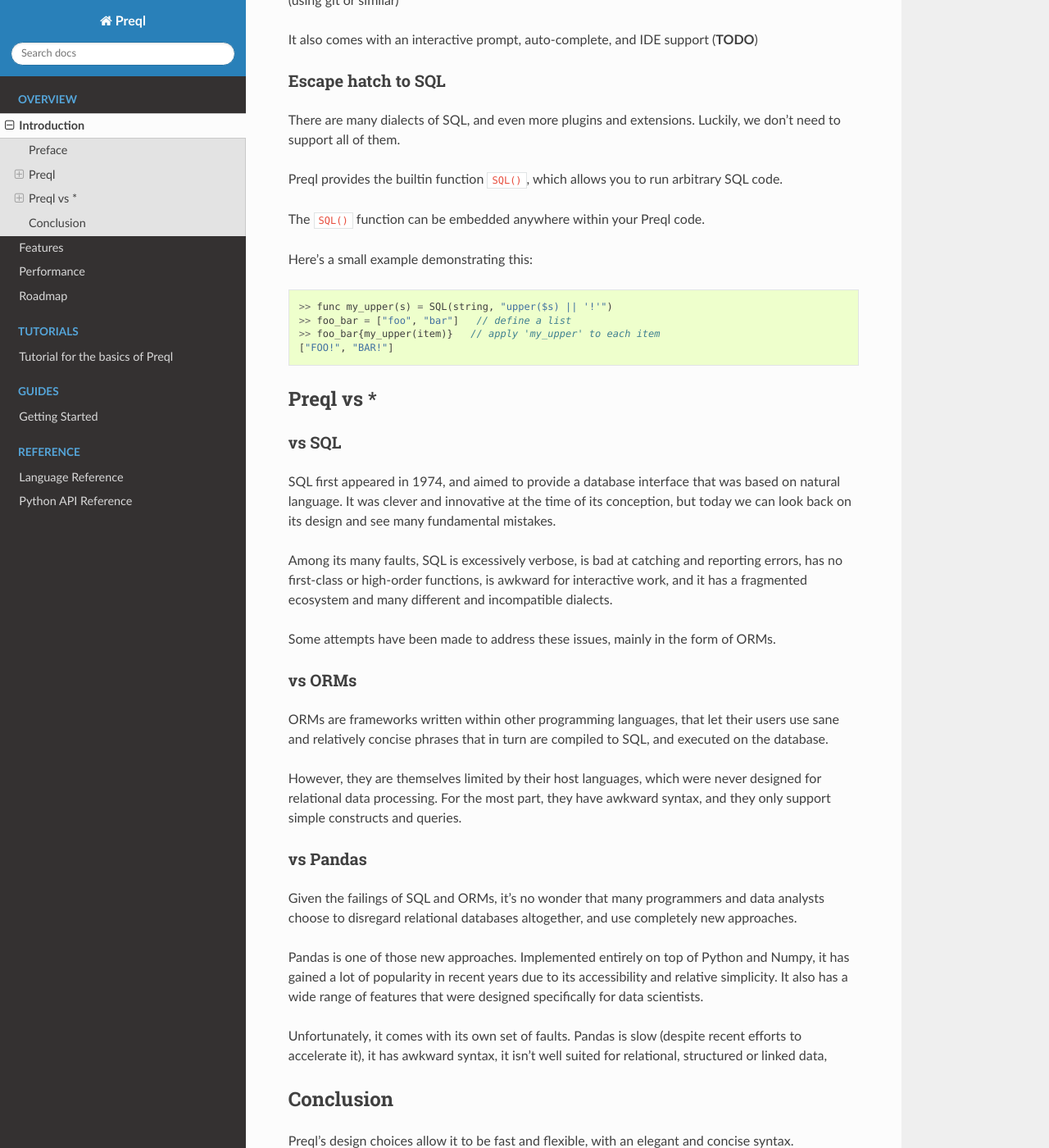
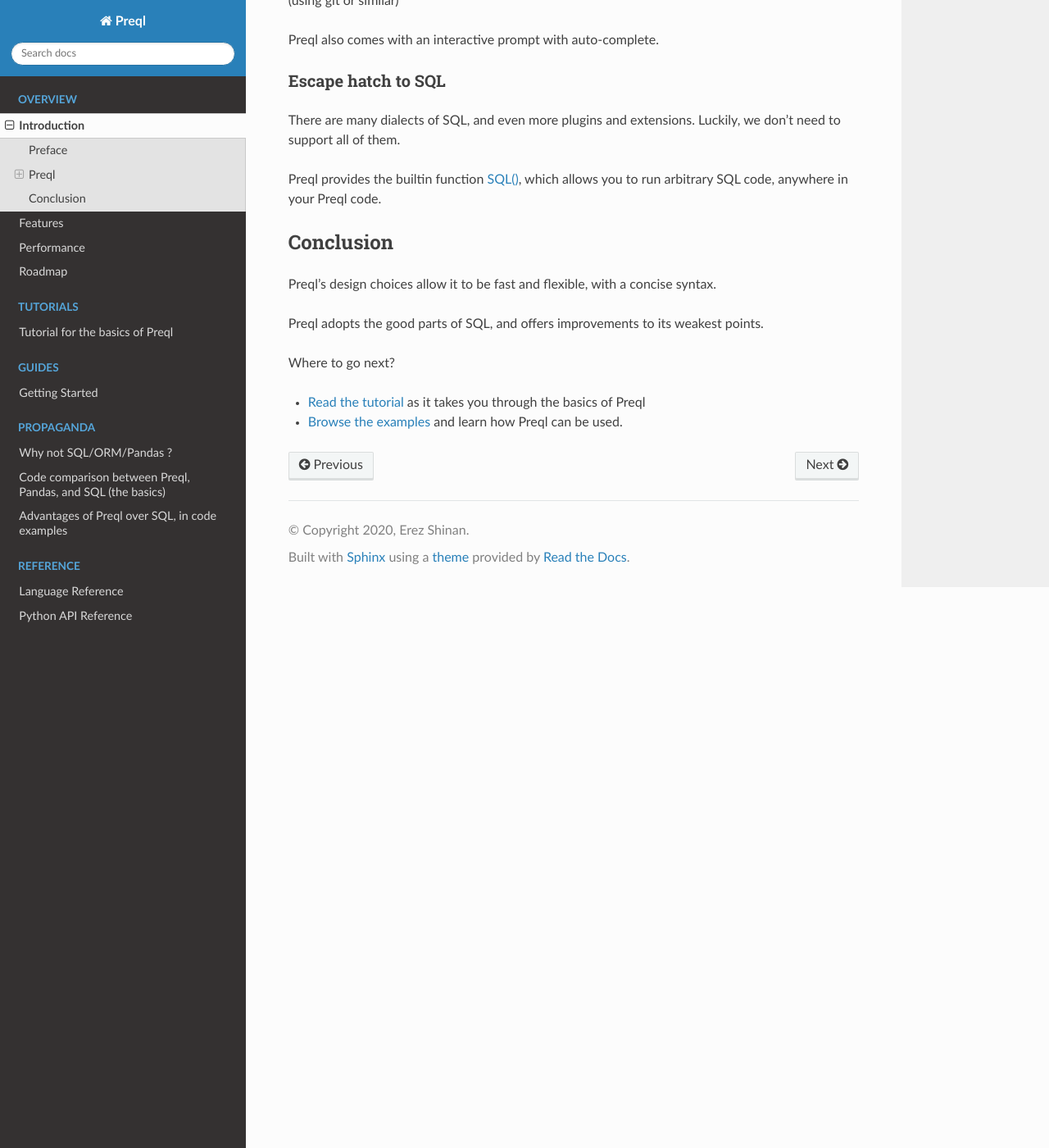
Before and after one commit to erezsh/Preql, a Sphinx documentation site: the page built from docs/introduction.md, in a window 1280 px wide and 1400 px high, scrolled down 1515 px. Shown: the whole window at 82% size. Built offline with Sphinx 7.4.7 and the Read the Docs theme 2.0.0, drawn with Linux system fonts in a browser that asks for light colours; pages that are not in the unit, such as notebooks, are missing from menus; some of the changed text lies outside the part shown.

Commit message:
Better documentation

````diff
--- a/docs/index.rst
+++ b/docs/index.rst
@@ -30,6 +30,8 @@
    :maxdepth: 2
    :caption: Propaganda
    :hidden:
+
+   competition
    comparison
    comparison_sql
 
@@ -65,6 +67,7 @@
 
 -  Propaganda
 
+   -  :doc:`competition`
    -  :doc:`comparison`
    -  :doc:`comparison_sql`
 
--- a/docs/introduction.md
+++ b/docs/introduction.md
@@ -38,61 +38,28 @@
 
 ### Better syntax, semantics, and practices
 
-Preql's syntax is inspired by javascript. It's concise and natural for programmers.
+Preql's syntax is inspired by javascript. It's relatively concise, and familiar to programmers.
 
 It integrates important ideas like Fail-Early, and the Principle Of Least Astonishment.
 
-Preql code is stored in files, instead of the database, which means it can be version-controlled (using git or similar)
+The code itself is stored in files, instead of a database, which means it can be version-controlled (using git or similar)
 
-It also comes with an interactive prompt, auto-complete, and IDE support (**TODO**)
+Preql also comes with an interactive prompt with auto-complete.
 
 ### Escape hatch to SQL
 
 There are many dialects of SQL, and even more plugins and extensions. Luckily, we don't need to support all of them.
 
-Preql provides the builtin function `SQL()`, which allows you to run arbitrary SQL code.
-
-The `SQL()` function can be embedded anywhere within your Preql code.
-
-Here's a small example demonstrating this:
-
-```javascript
->> func my_upper(s) = SQL(string, "upper($s) || '!'")
->> foo_bar = ["foo", "bar"]   // define a list
->> foo_bar{my_upper(item)}   // apply 'my_upper' to each item
-["FOO!", "BAR!"]
-```
-
-
-## Preql vs *
-
-### vs SQL
-
-SQL first appeared in 1974, and aimed to provide a database interface that was based on natural language. It was clever and innovative at the time of its conception, but today we can look back on its design and see many fundamental mistakes.
-
-Among its many faults, SQL is excessively verbose, is bad at catching and reporting errors, has no first-class or high-order functions, is awkward for interactive work, and it has a fragmented ecosystem and many different and incompatible dialects.
-
-Some attempts have been made to address these issues, mainly in the form of ORMs.
-
-### vs ORMs
-
-ORMs are frameworks written within other programming languages, that let their users use sane and relatively concise phrases that in turn are compiled to SQL, and executed on the database.
-
-However, they are themselves limited by their host languages, which were never designed for relational data processing. For the most part, they have awkward syntax, and they only support simple constructs and queries.
-
-### vs Pandas
-
-Given the failings of SQL and ORMs, it's no wonder that many programmers and data analysts choose to disregard relational databases altogether, and use completely new approaches.
-
-Pandas is one of those new approaches. Implemented entirely on top of Python and Numpy, it has gained a lot of popularity in recent years due to its accessibility and relative simplicity. It also has a wide range of features that were designed specifically for data scientists.
-
-Unfortunately, it comes with its own set of faults. Pandas is slow (despite recent efforts to accelerate it), it has awkward syntax, it isn't well suited for relational, structured or linked data,
-
+Preql provides the builtin function [SQL()](preql-modules.html#SQL), which allows you to run arbitrary SQL code, anywhere in your Preql code.
 
 ## Conclusion
 
-Preql's design choices allow it to be fast and flexible, with an elegant and concise syntax.
+Preql's design choices allow it to be fast and flexible, with a concise syntax.
 
-While still young, it has the potential to one day replace SQL as the standard query language for relational databases.
+Preql adopts the good parts of SQL, and offers improvements to its weakest points.
 
-To learn more about Preql, read the [tutorial](tutorial.md), or check out the [code comparison](comparison.md).
+Where to go next?
+
+- [Read the tutorial](tutorial.md) as it takes you through the basics of Preql
+
+- [Browse the examples](https://github.com/erezsh/Preql/tree/master/examples) and learn how Preql can be used.
````
Also changed, not shown: docs/competition.md (added, +52 -0 lines), docs/getting-started.md (+8 -14 lines), 1 other file.
